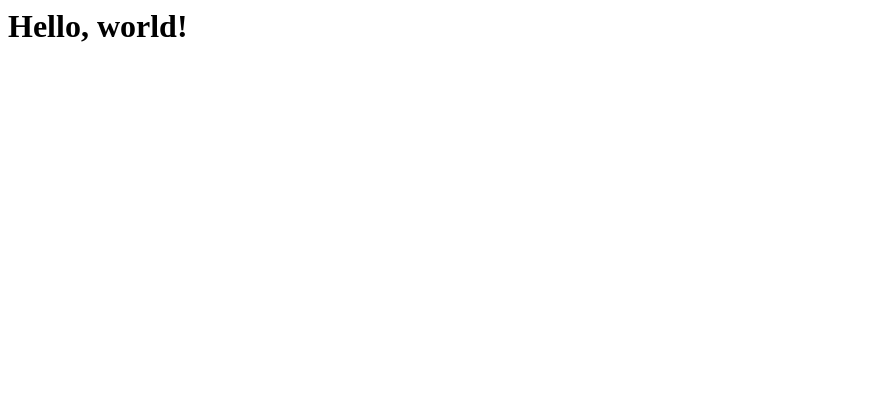
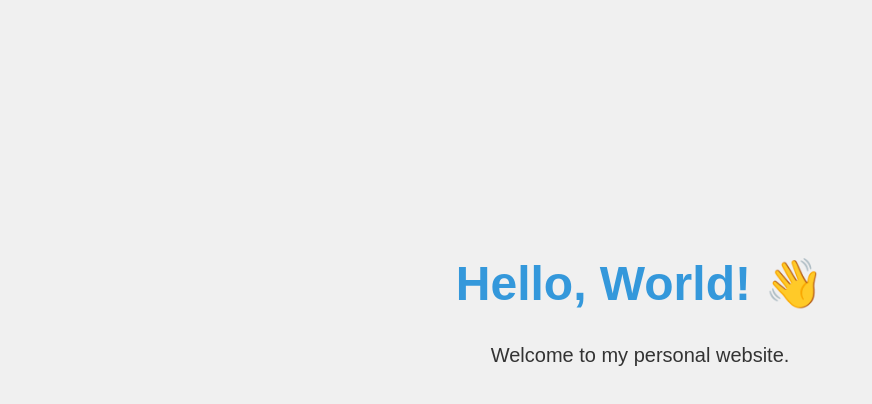
Before and after one commit to rafaelchu11/rafaelchu11.github.io, a plain HTML site: page index.html in a window 1280 px wide. Shown: the whole page, without its empty margins (0-872 px from the left). Drawn offline with Linux system fonts and the light colour scheme.

Commit message:
更新为完整首页模板

```diff
--- a/index.html
+++ b/index.html
@@ -1 +1,27 @@
-<h1>Hello, world!</h1>
+<!DOCTYPE html>
+<html lang="en">
+<head>
+  <meta charset="UTF-8" />
+  <title>Rafael Chu's Website</title>
+  <style>
+    body {
+      font-family: sans-serif;
+      text-align: center;
+      margin-top: 20%;
+      background-color: #f0f0f0;
+    }
+    h1 {
+      color: #3498db;
+      font-size: 48px;
+    }
+    p {
+      color: #333;
+      font-size: 20px;
+    }
+  </style>
+</head>
+<body>
+  <h1>Hello, World! 👋</h1>
+  <p>Welcome to my personal website.</p>
+</body>
+</html>
```
